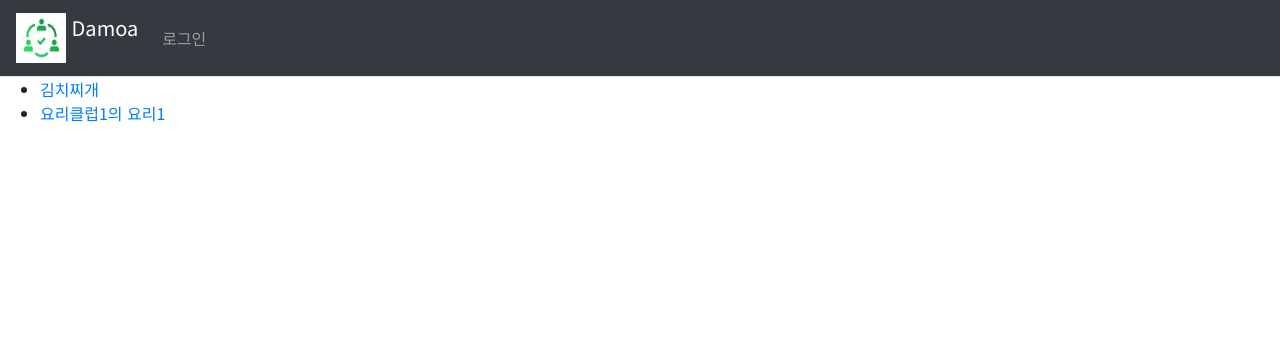
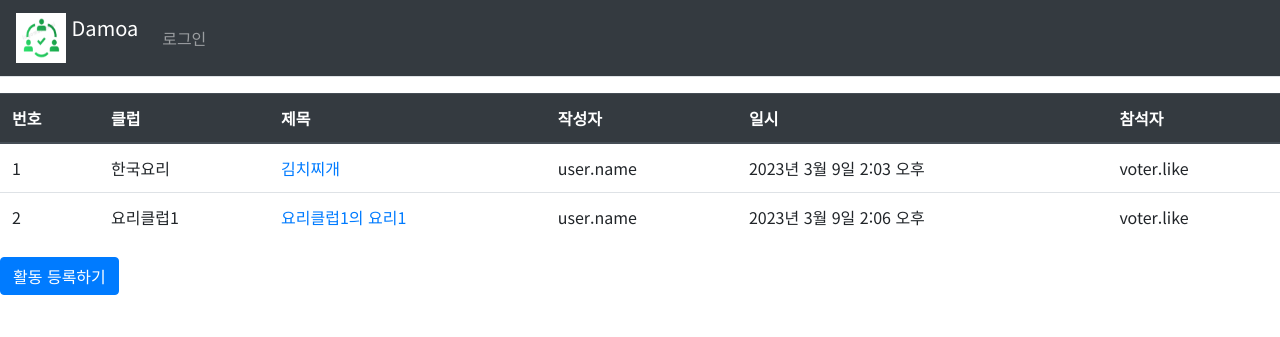
Before and after one commit to IoT-1st-Team-Project/DAMOA, a Django app: template templates/main/board_list.html in a window 1280 px wide. Shown: the top 337 px of the page. Run offline with Django 4.2, Linux system fonts and the light colour scheme; the template is opened without the code that fills it: values that come from a table or form of the project are taken from there, others are empty; data comes from the database, SQL or seed files in the repository; both versions use the stored data as it was after the commit; some libraries are stand-ins or nearby versions.

Commit message:
0310구성모 작업중

```diff
--- a/main/models.py
+++ b/main/models.py
@@ -35,7 +35,7 @@ class Board(models.Model):
         return self.subject
 
 
-# # 댓글 모델
+# 댓글 모델
 class Reply(models.Model):
     board = models.ForeignKey(Board, on_delete=models.CASCADE)
     content = models.TextField()
--- a/main/urls.py
+++ b/main/urls.py
@@ -6,7 +6,9 @@ app_name = 'main'
 urlpatterns = [
     path('', views.index, name='index'),
     path('main/', views.main, name='main'),
-    path('main/board_list/', views.board_list, name='board_list'),
-    path('main/board_list/<int:board_id>/', views.detail, name='datail'),
+    path('main/board/', views.board_list, name='board_list'),
+    path('main/board/<int:board_id>/', views.detail, name='datail'),
+    path('main/board/create/', views.board_create, name='board_create'),
+    path('main/board/create/<int:board_id>/', views.reply_create, name='reply_create'),
 
 ]
--- a/static/style.css
+++ b/static/style.css
@@ -37,3 +37,9 @@
         width: 540px;
     }
 }
+textarea{
+    width: 100%;
+}
+input[type=submit]{
+    margin-top:10px;
+}
--- a/templates/main/board_list.html
+++ b/templates/main/board_list.html
@@ -1,18 +1,45 @@
 {% extends 'base.html' %}
 {% load static %}
+<link rel="stylesheet" type="text/css" href="{%static 'bootstrap.min.css' %}">
 
 {% block content %}
+  <div class="contatiner my-3">
+    <table class="table">
+      <thead>
+        <tr class="thead-dark">
+          <th>번호</th>
+          <th>클럽</th>
+          <th>제목</th>
+          <th>작성자</th>
+          <th>일시</th>
+          <th>참석자</th>
+        </tr>
+      </thead>
+      <tbody>
+        <tr>
+          {% if board_list %}
+            {%for board in board_list%}
+              <td>{{forloop.counter}}</td>
+              <td>{{board.club}}</td>
+              <td>
+                <a href="{url 'main:detail' board.id}">{{board.subject}}</a>
+              </td>
+              <td>user.name
 
-  {% if board_list %}
-    <ul>
-      {%for board in board_list%}
-        <li>
-          <a href="{url 'main:detail' board.id}">{{board.subject}}</a>
-        </li>
-        {%endfor%}
-      </ul>
-      {%else%}
-      게시글이 없습니다.
-      {%endif%}
+              </td>
+              <td>{{board.create_date}}</td>
+              <td>voter.like</td>
+
+            </tr>
+            {%endfor%}
+            {%else%}
+            <tr>
+              <td>질문이 없습니당.</td>
+            </tr>
+            {%endif%}
+          </tbody>
+        </table>
+        <a href="{% url 'main:board_create' %}" class="btn btn-primary">활동 등록하기</a>
+      </div>
 
       {%endblock%}
```
Also changed, not shown: main/forms.py (+14 -4 lines), main/views.py (+28 -1 lines), templates/main/board_detail.html (+16 -4 lines), templates/main/board_form.html (added, +14 -0 lines), templates/main/main.html (+2 -5 lines), db.sqlite3.
